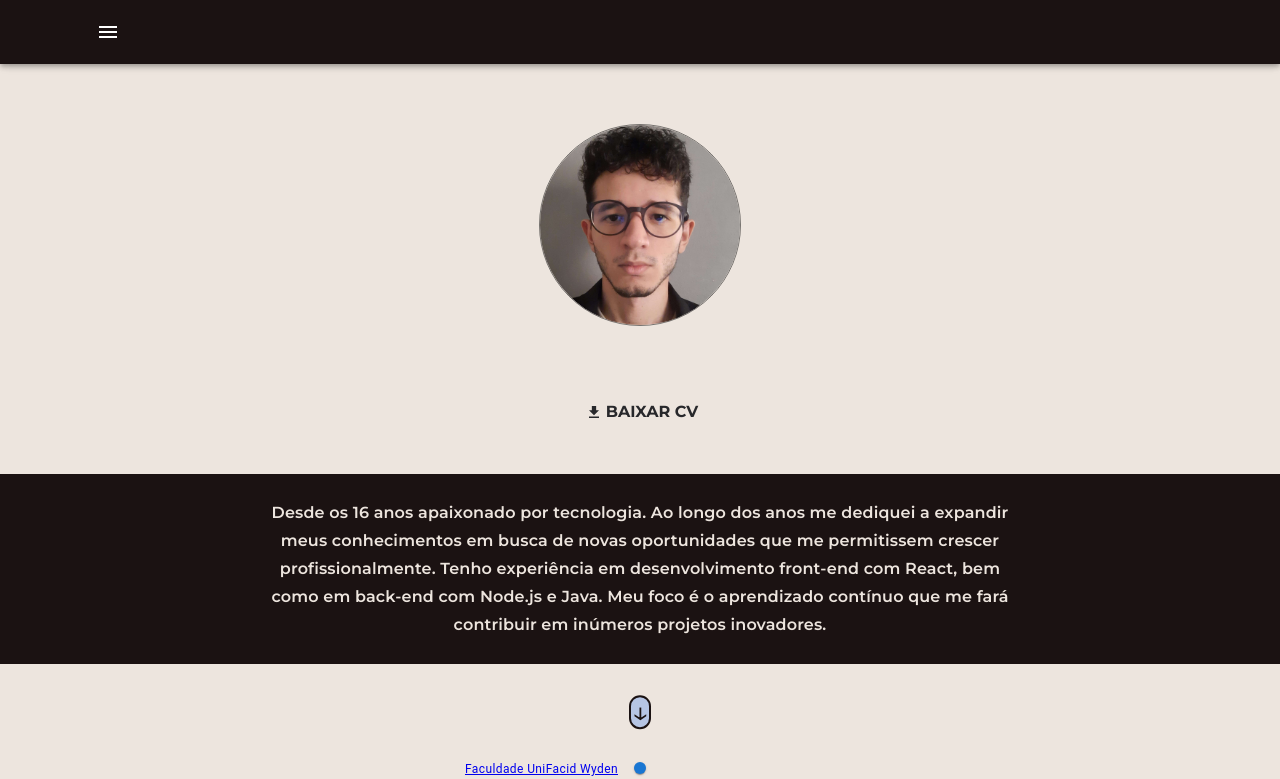
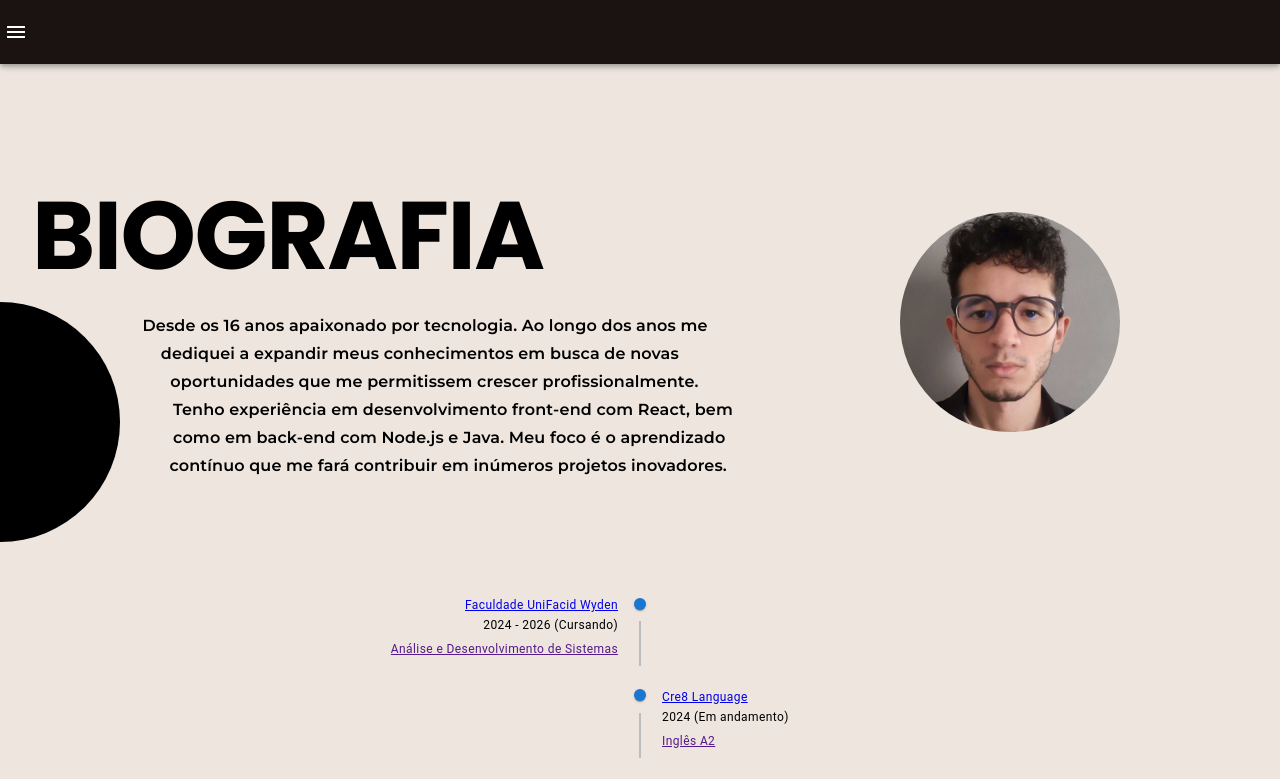
Before and after one commit to callioptsu/Portfolio, a Next.js app: page /sobre-mim in a window 1280 px wide. Shown: the top 779 px of the page. Built offline with nearby package versions, Linux system fonts and the light colour scheme.

Commit message:
style: add and refactor style in about page

```diff
--- a/src/app/sobre-mim/page.tsx
+++ b/src/app/sobre-mim/page.tsx
@@ -3,28 +3,13 @@
 import Image from 'next/image'
 
 // Material UI
-import { Box, keyframes, Link, Typography } from '@mui/material'
-
-// React Icons
-import { IoMdDownload } from 'react-icons/io'
+import { Box, Typography } from '@mui/material'
 
 // Custom
 import { HeaderComponent, TimelineComponent } from '@/components'
 
 // Data
 import { data } from './data'
-
-const animationDown = keyframes`
-  0% {
-    transform: translateY(0);
-  }
-  50% {
-    transform: translateY(10px);
-  }
-  100% {
-    transform: translateY(0);
-  }
-`
 
 export default function AboutMe() {
   const { courses } = data
@@ -33,104 +18,56 @@ export default function AboutMe() {
     <>
       <Box sx={{ height: '7.5vh' }} />
       <HeaderComponent />
-      <Box
-        component="main"
-        sx={{
-          display: 'flex',
-          flexDirection: 'column',
-          alignItems: 'center',
-        }}
-      >
+      <Box component="main">
         <Box
           component="section"
           sx={{
-            display: 'flex',
-            justifyContent: 'center',
-            width: '100%',
+            margin: '15vh 10vh 10vh 0',
           }}
         >
+          <Box component="section" sx={{ marginTop: '8vh' }}>
+            <Typography
+              fontFamily="Poppins"
+              fontWeight="bold"
+              variant="h1"
+              margin="0 0 0 4vh"
+            >
+              BIOGRAFIA
+            </Typography>
+          </Box>
           <Image
             src="/img/photo.jpg"
             alt="antonio santana"
-            width={200}
-            height={200}
+            width={220}
+            height={220}
             style={{
+              float: 'right',
+              margin: '-10vh 10vh 0 0',
               borderRadius: '50%',
-              border: '1px solid rgb(0, 0, 0, 0.5)',
-              margin: '8vh',
             }}
             priority
           />
-        </Box>
-        <Box
-          component="section"
-          sx={{
-            display: 'flex',
-            justifyContent: 'center',
-            width: '100%',
-          }}
-        >
-          <Link
-            href="/antonio-santana-cv.pdf"
-            target="_blank"
-            sx={{
-              display: 'flex',
-              justifyContent: 'center',
-              alignItems: 'center',
-              textDecoration: 'none',
-              cursor: 'pointer',
-              padding: '10px',
-              borderRadius: '50px',
-              color: 'rgb(40, 40, 43)',
-              fontWeight: 'bold',
-              marginBottom: '20px',
-              transition: 'background-color 0.2s ease-in',
-              '&:hover': {
-                backgroundColor: 'rgb(27, 18, 18, 0.25)',
-              },
-            }}
-            download
-          >
-            <IoMdDownload style={{ margin: '4px' }} />
-            BAIXAR CV
-          </Link>
-        </Box>
-        <Box
-          component="section"
-          sx={{
-            display: 'flex',
-            justifyContent: 'center',
-            width: '100%',
-            marginTop: '2.5vh',
-            backgroundColor: 'rgb(27, 18, 18)',
-          }}
-        >
           <Box
             sx={{
-              position: 'fixed',
-              animation: `${animationDown} 1s ease-in-out infinite`,
-              fontSize: '30px',
-              transform: 'rotate(90deg)',
-              backgroundColor: 'rgb(100, 149, 237, 0.4)',
-              color: 'rgb(27, 18, 18)',
-              bottom: '10%',
-              border: '2px solid rgb(27, 18, 18)',
-              borderRadius: '50px',
-              zIndex: '1',
+              float: 'left',
+              width: '30vh',
+              height: '30vh',
+              margin: '10px 0px 10px 0',
+              shapeOutside: 'circle(50% at 20%)',
+              clipPath: 'circle(50% at 0%)',
+              background: 'black',
             }}
-          >
-            &#8595;
-          </Box>
+          />
           <Typography
             fontFamily="Montserrat"
             variant="subtitle1"
             sx={{
               fontWeight: '600',
-              textAlign: 'center',
-              padding: '25px',
+              textAlign: 'start',
+              padding: '20px',
               borderRadius: '5px',
               width: '60%',
-              color: 'rgb(237,229, 222)',
+              color: 'rgb(0, 0, 0)',
             }}
           >
             Desde os 16 anos apaixonado por tecnologia. Ao longo dos anos me
--- a/src/components/@custom-header/HeaderComponent.tsx
+++ b/src/components/@custom-header/HeaderComponent.tsx
@@ -28,7 +28,7 @@ export default function HeaderComponent() {
           }}
         >
           <IconButton onClick={handleDrawerToggle}>
-            <MenuIcon sx={{ color: 'white' }} />
+            <MenuIcon sx={{ color: 'white', margin: '0 0 0 -20vh' }} />
           </IconButton>
         </Toolbar>
       </Container>
```
